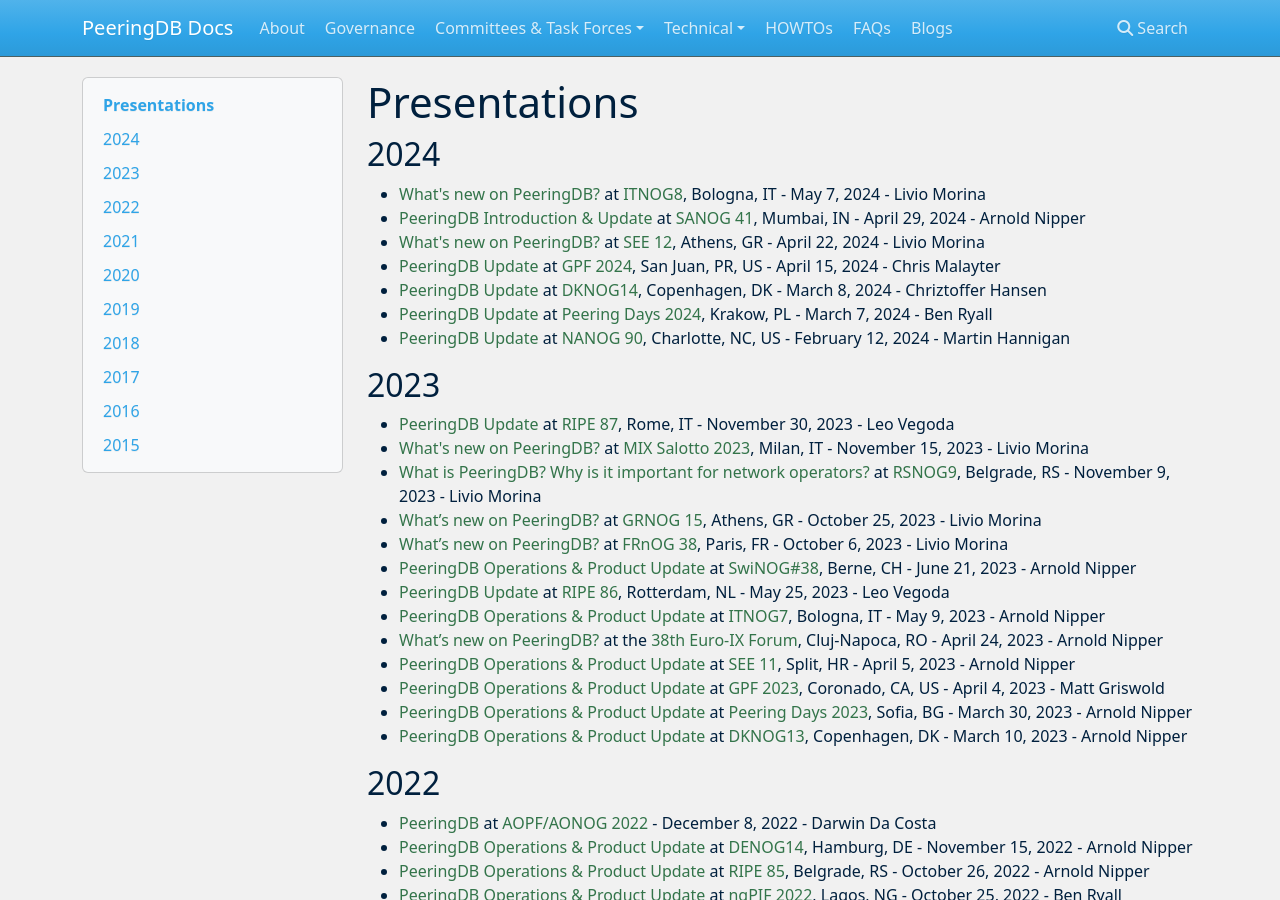
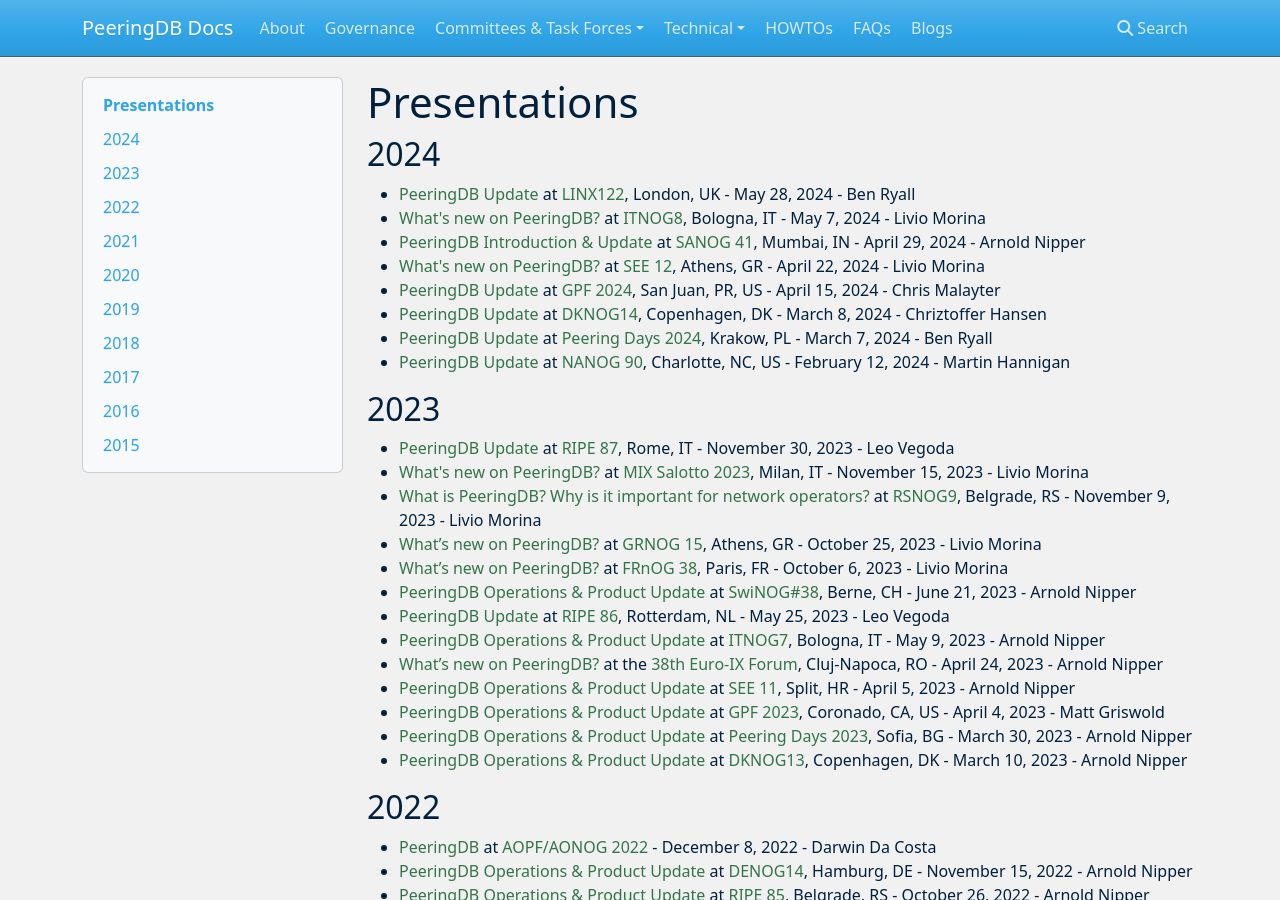
Before and after one commit to peeringdb/docs, an MkDocs documentation site: the page built from docs/presentations.md, in a window 1280 px wide and 900 px high. Built offline with MkDocs 1.6.1, drawn with Linux system fonts in a browser that asks for light colours; nearby versions of some CDN libraries.

Commit message:
Added Ben's LINX122 presentation.

```diff
--- a/docs/presentations.md
+++ b/docs/presentations.md
@@ -2,6 +2,7 @@
 
 ## 2024
 
+- [PeeringDB Update](presentation/20240528_LINX122_Ben_Ryall.pdf) at [LINX122](https://www.linx.net/events/linx122/), London, UK - May 28, 2024 - Ben Ryall
 - [What's new on PeeringDB?](presentation/20240507_ITNOG9_Morina_Livio_rev2.pdf) at [ITNOG8](https://www.itnog.it/itnog8/), Bologna, IT - May 7, 2024 - Livio Morina
 - [PeeringDB Introduction & Update](presentation/20240429_SANOG41_Arnold_Nipper.pdf) at [SANOG 41](https://www.sanog.org/sanog41/program.html), Mumbai, IN - April 29, 2024 - Arnold Nipper
 - [What's new on PeeringDB?](presentation/20240422_SEE12_Morina_Livio.pdf) at [SEE 12](https://www.ripe.net/membership/meetings/regional-meetings/see/see-12/), Athens, GR - April 22, 2024 - Livio Morina
```
Also changed, not shown: 1 other file.
